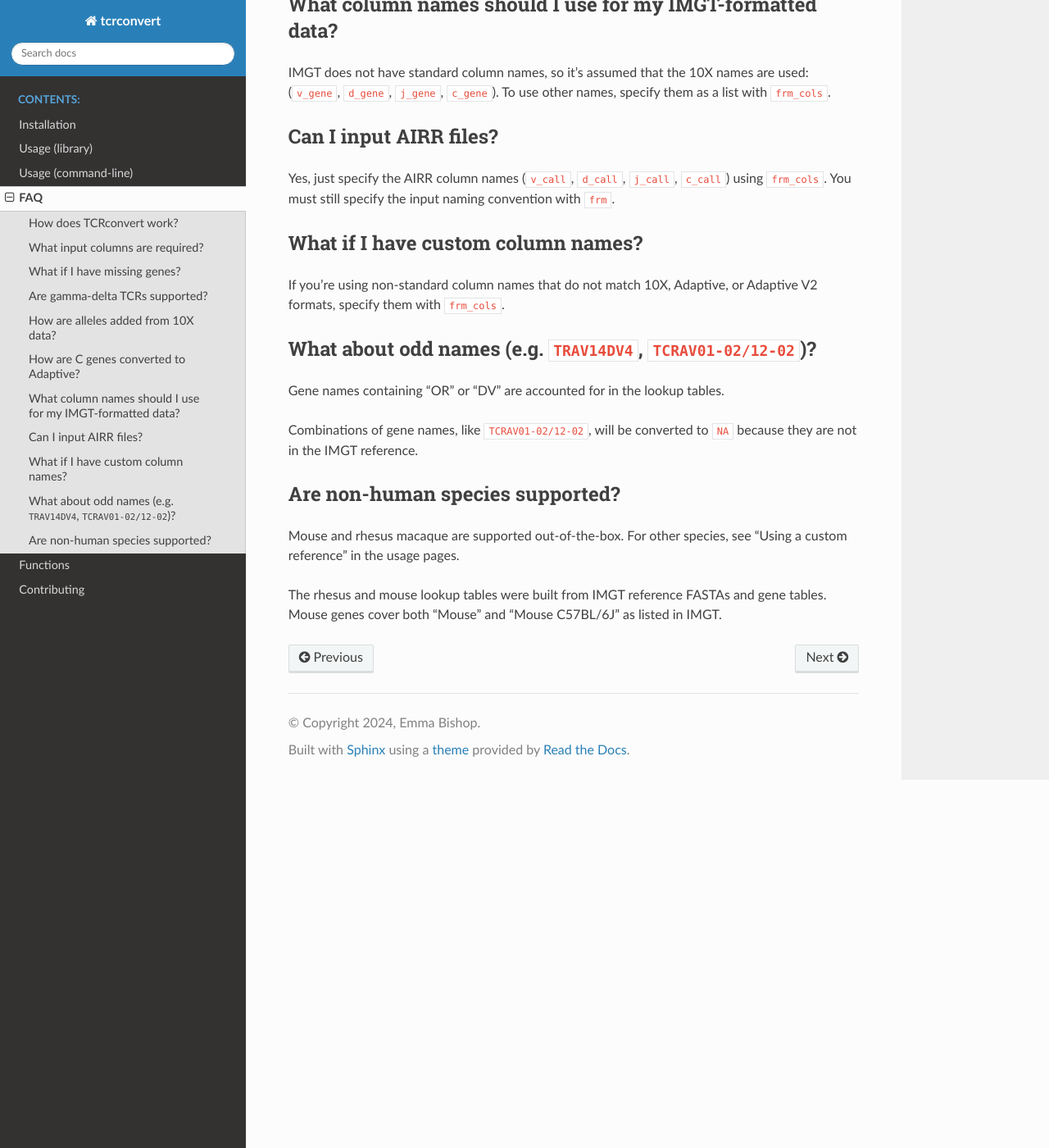
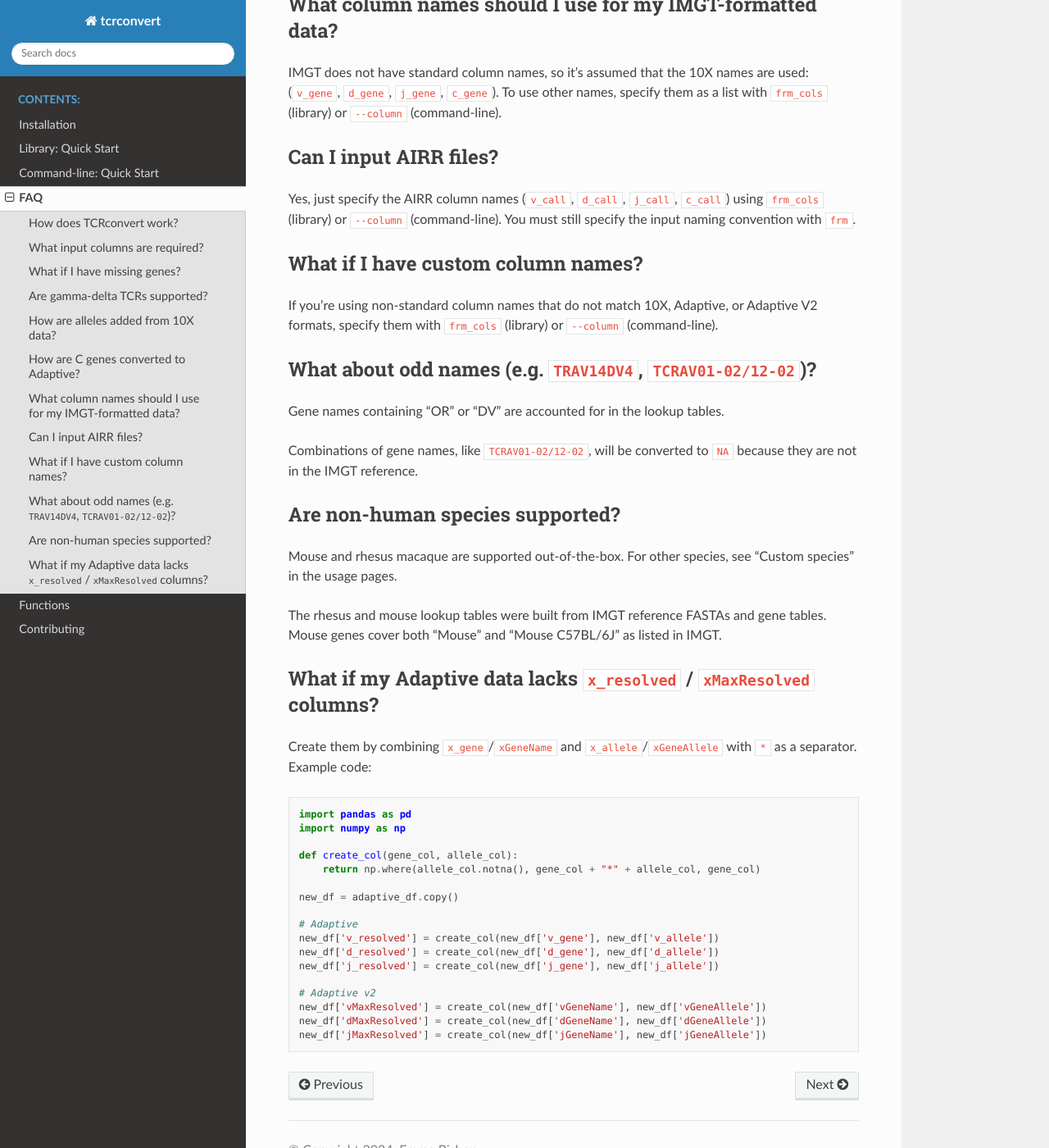
Before and after one commit to seshadrilab/tcrconvert, a Sphinx documentation site: the page built from docs/source/faq.rst, in a window 1280 px wide and 1400 px high, scrolled down 970 px. Shown: the whole window at 82% size. Built offline with Sphinx 7.4.7 and the Read the Docs theme 3.1.0, drawn with Linux system fonts in a browser that asks for light colours; pages that are not in the unit, such as notebooks, are missing from menus; some of the changed text lies outside the part shown.

```diff
--- a/docs/source/faq.rst
+++ b/docs/source/faq.rst
@@ -50,21 +50,23 @@ What column names should I use for my IMGT-formatted data?
 
 IMGT does not have standard column names, so it's assumed that the 10X names
 are used: (``v_gene``, ``d_gene``, ``j_gene``, ``c_gene``). To use other names,
-specify them as a list with ``frm_cols``.
+specify them as a list with ``frm_cols`` (library) or ``--column`` (command-line).
 
 
 Can I input AIRR files?
 -------------------------
 
-Yes, just specify the AIRR column names (``v_call``, ``d_call``, ``j_call``, ``c_call``) using ``frm_cols``.
-You must still specify the input naming convention with ``frm``.
+Yes, just specify the AIRR column names (``v_call``, ``d_call``, ``j_call``, ``c_call``)
+using ``frm_cols`` (library) or ``--column`` (command-line). You must still
+specify the input naming convention with ``frm``.
 
 
 What if I have custom column names?
 -------------------------------------
 
 If you're using non-standard column names that do not match 10X, Adaptive, or
-Adaptive V2 formats, specify them with ``frm_cols``.
+Adaptive V2 formats, specify them with ``frm_cols`` (library) or
+``--column`` (command-line).
 
 
 What about odd names (e.g. ``TRAV14DV4``, ``TCRAV01-02/12-02``)?
@@ -72,14 +74,43 @@ What about odd names (e.g. ``TRAV14DV4``, ``TCRAV01-02/12-02``)?
 
 Gene names containing "OR" or "DV" are accounted for in the lookup tables.
 
-Combinations of gene names, like ``TCRAV01-02/12-02``, will be converted to ``NA`` because they are not in the IMGT reference.
+Combinations of gene names, like ``TCRAV01-02/12-02``, will be converted to ``NA``
+because they are not in the IMGT reference.
 
 
 Are non-human species supported?
 ----------------------------------
 
 Mouse and rhesus macaque are supported out-of-the-box. For other species, see
-"Using a custom reference" in the usage pages.
+"Custom species" in the usage pages.
 
 The rhesus and mouse lookup tables were built from IMGT reference FASTAs and
 gene tables. Mouse genes cover both "Mouse" and "Mouse C57BL/6J" as listed in IMGT.
+
+
+What if my Adaptive data lacks ``x_resolved`` / ``xMaxResolved`` columns?
+---------------------------------------------------------------------------
+
+Create them by combining ``x_gene``/``xGeneName`` and
+``x_allele``/``xGeneAllele`` with ``*`` as a separator. Example code:
+
+.. code-block:: python
+
+
+    import pandas as pd
+    import numpy as np
+
+    def create_col(gene_col, allele_col):
+        return np.where(allele_col.notna(), gene_col + "*" + allele_col, gene_col)
+
+    new_df = adaptive_df.copy()
+
+    # Adaptive
+    new_df['v_resolved'] = create_col(new_df['v_gene'], new_df['v_allele'])
+    new_df['d_resolved'] = create_col(new_df['d_gene'], new_df['d_allele'])
+    new_df['j_resolved'] = create_col(new_df['j_gene'], new_df['j_allele'])
+
+    # Adaptive v2
+    new_df['vMaxResolved'] = create_col(new_df['vGeneName'], new_df['vGeneAllele'])
+    new_df['dMaxResolved'] = create_col(new_df['dGeneName'], new_df['dGeneAllele'])
+    new_df['jMaxResolved'] = create_col(new_df['jGeneName'], new_df['jGeneAllele'])
```
Also changed, not shown: other parts of docs/source/faq.rst (+1 -1 lines), docs/source/index.rst (+45 -46 lines), docs/source/installation.rst (+6 -15 lines), docs/source/usage_cli.ipynb, docs/source/usage_library.ipynb, 3 other files.
